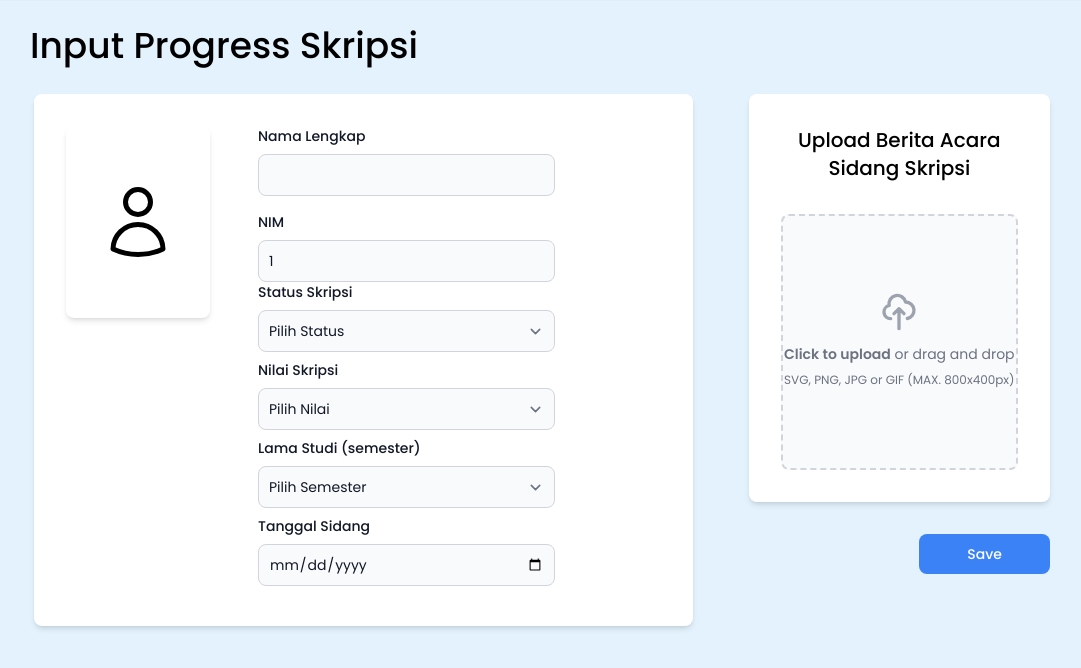
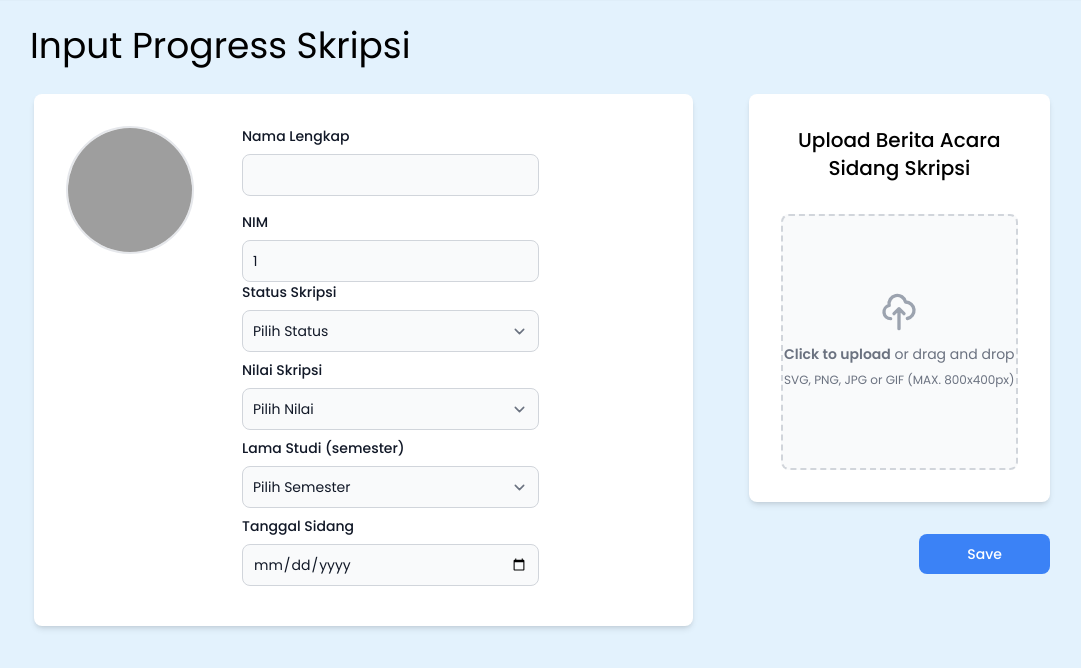
Before and after one commit to anisatulmarifah/PPL_B_6, a PHP site: page /mahasiswa/input_skripsi.php in a window 1280 px wide. Shown: the part 70-738 px from the top of the page, without its empty margins (98-1179 px from the left). Run offline with PHP 8.4, Linux system fonts and the light colour scheme; the visitor is signed in with stand-in values (Sample User, id 1); data that the repository does not hold is empty; some libraries are stand-ins or nearby versions; grey boxes are pictures that could not be loaded.

Commit message:
nambah foto profil

```diff
--- a/mahasiswa/dashboard_mhs.php
+++ b/mahasiswa/dashboard_mhs.php
@@ -38,7 +38,7 @@ $mahasiswa = $result->fetch_object();
         <div class="bg-white border shadow-xl mx-20 rounded-lg p-8">
           <div class="flex gap-12">
             <div>
-              <img class="w-32 h-32 rounded-full" src="/Users/fartisfr/Documents/mahasiswa.jpg" alt="foto mahasiswa">
+              <img class="w-32 h-32 border-2 rounded-full" src="https://data.whicdn.com/images/357926627/original.jpg" alt="foto mahasiswa"></img>
             </div>
 
             <div class="w-full">
--- a/mahasiswa/input_skripsi.php
+++ b/mahasiswa/input_skripsi.php
@@ -31,17 +31,13 @@ $mahasiswa = $result->fetch_object();
   <div class="">
     <!-- Content -->
 
-    <h1 class="text-4xl font-medium mt-24 mx-32 mb-2 my-8">Input Progress Skripsi</h1>
+    <h1 class="text-4xl mt-24 mx-32 mb-2 my-8">Input Progress Skripsi</h1>
     <form class="grid grid-cols-12 gap-4 mx-28">
       <div class="p-5 col-span-8">
         <div class="bg-white shadow-md rounded-lg p-8">
           <div class="flex items-start gap-12">
-            <div class="bg-white shadow-md rounded-lg flex justify-center items-center w-36 h-48">
-              <svg xmlns="http://www.w3.org/2000/svg" fill="none" viewBox="0 0 24 24" stroke-width="1.5"
-                stroke="currentColor" class="w-20 h-20">
-                <path stroke-linecap="round" stroke-linejoin="round"
-                  d="M15.75 6a3.75 3.75 0 11-7.5 0 3.75 3.75 0 017.5 0zM4.501 20.118a7.5 7.5 0 0114.998 0A17.933 17.933 0 0112 21.75c-2.676 0-5.216-.584-7.499-1.632z" />
-              </svg>
+            <div class="flex">
+            <img class="w-32 h-32 border-2 rounded-full" src="https://data.whicdn.com/images/357926627/original.jpg" alt="foto mahasiswa"></img>
             </div>
             <div class="w-6/12">
               <div>
--- a/mahasiswa/inputpkl.php
+++ b/mahasiswa/inputpkl.php
@@ -44,7 +44,7 @@ $status = $result->fetch_object();
             <div class="bg-white border shadow-xl rounded-lg p-8 col-span-8">
                 <div class="flex gap-12">
                     <div>
-                        <div  class="w-32 h-32 rounded-full bg-gray-500"></div>
+                      <img class="w-32 h-32 border-2 rounded-full" src="https://data.whicdn.com/images/357926627/original.jpg" alt="foto mahasiswa"></img>
                     </div>
                     <div class="w-full">
                         <div>
```
Also changed, not shown: mahasiswa/update_data.php (+2 -17 lines).
